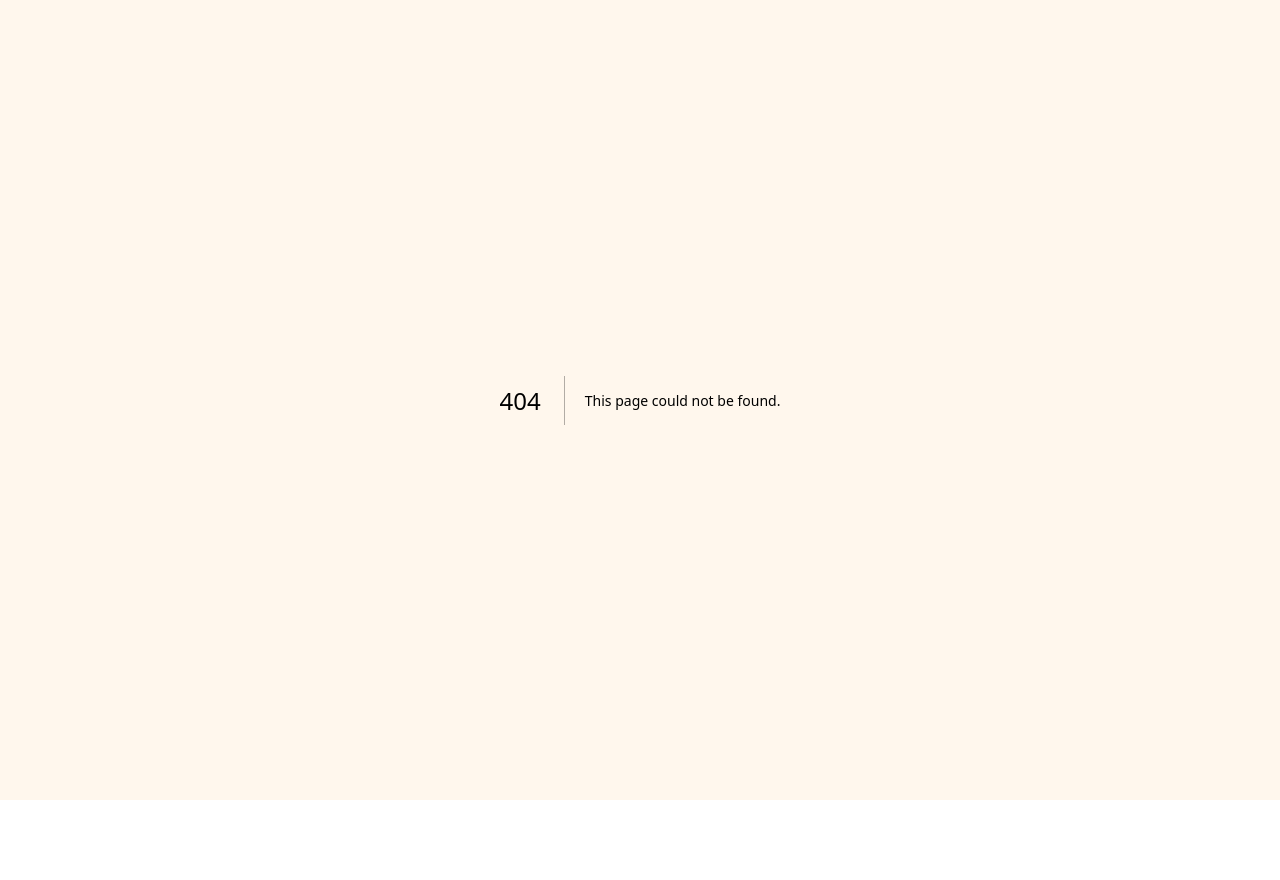
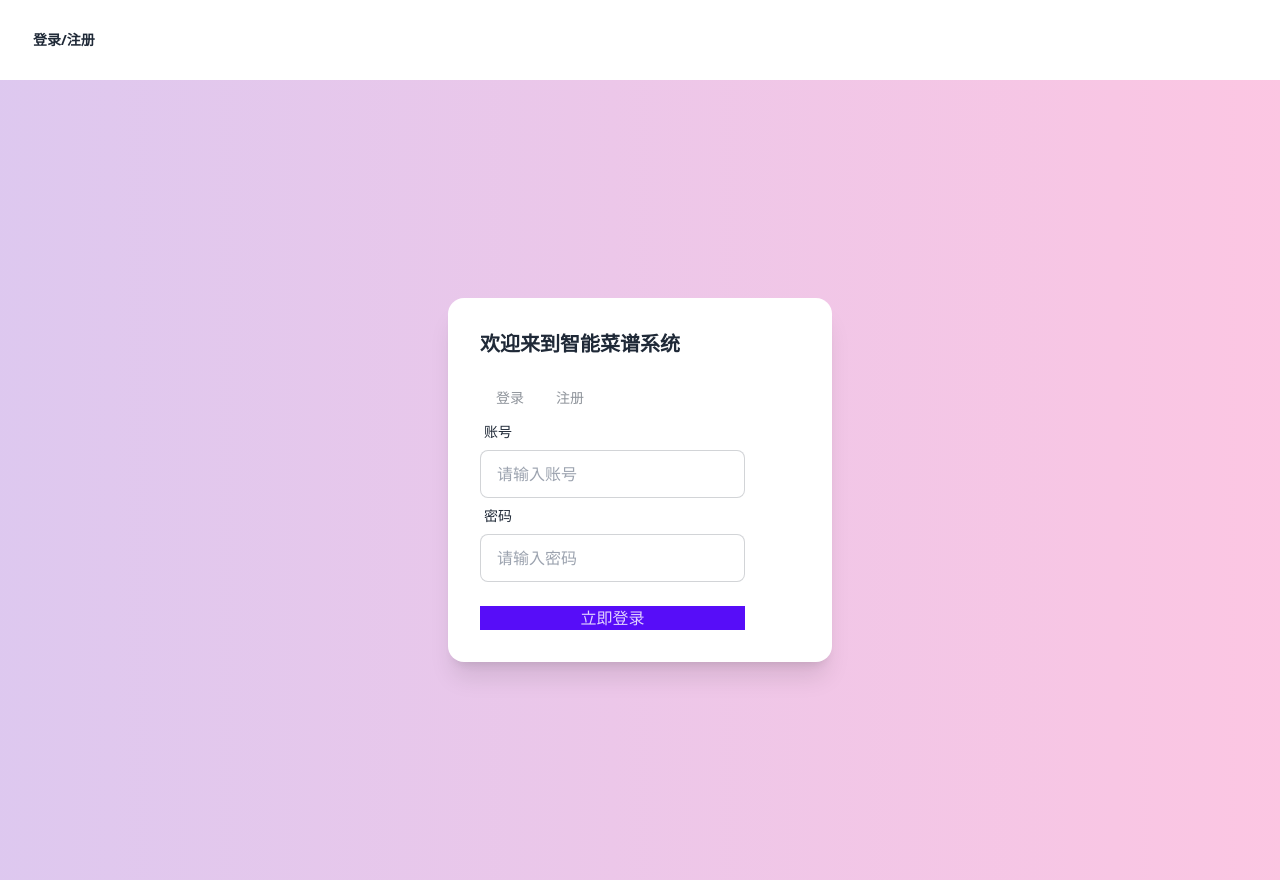
Before and after one commit to tietie52/caipu, a Next.js app: page /login in a window 1280 px wide. Before the commit this address had no page. Before the commit the page ends 800 px from the top, so only its background shows below. Built offline with nearby package versions, Linux system fonts and the light colour scheme.

Commit message:
何芯轶添加代码

```diff
--- /dev/null
+++ b/app/api/auth/login/route.ts
@@ -0,0 +1,39 @@
+import { NextRequest, NextResponse } from 'next/server';
+import { AppDataSource } from '@/lib/db';
+import { User } from '@/lib/entities/User';
+
+export async function POST(request: NextRequest) {
+  try {
+    const { email, password } = await request.json();
+
+    if (!AppDataSource.isInitialized) {
+      await AppDataSource.initialize();
+    }
+
+    const userRepository = AppDataSource.getRepository(User);
+    const user = await userRepository.findOne({
+      where: { email, password }
+    });
+
+    if (user) {
+      return NextResponse.json({
+        message: '登录成功',
+        user: {
+          id: user.id,
+          email: user.email
+        }
+      });
+    } else {
+      return NextResponse.json(
+        { error: '邮箱或密码错误' },
+        { status: 401 }
+      );
+    }
+  } catch (error) {
+    console.error('登录失败:', error);
+    return NextResponse.json(
+      { error: '服务器错误' },
+      { status: 500 }
+    );
+  }
+}
--- a/app/layout.tsx
+++ b/app/layout.tsx
@@ -1,6 +1,8 @@
+import 'reflect-metadata';
 import type { Metadata } from 'next'
 import { Inter } from 'next/font/google'
 import './globals.css'
+import Link from 'next/link';
 
 const inter = Inter({ subsets: ['latin'] })
 
@@ -15,8 +17,15 @@ export default function RootLayout({
   children: React.ReactNode
 }) {
   return (
-    <html lang="zh-CN">
-      <body className="bg-orange-50">{children}</body>
+    <html>
+      <body className="bg-orange-50">
+        <nav className="p-4 bg-base-100">
+          <Link href="/login" className="btn btn-ghost">
+            登录/注册
+          </Link>
+        </nav>
+        {children}
+      </body>
     </html>
-  )
+  );
 }
--- /dev/null
+++ b/app/login/page.tsx
@@ -0,0 +1,70 @@
+'use client';
+import { Tabs } from '@/components/ui/tabs';
+import { Input } from '@/components/ui/input';
+import { Button } from '@/components/ui/button';
+import { useForm } from 'react-hook-form';
+
+export default function Login() {
+  const { register, handleSubmit } = useForm();
+
+  const onSubmit = async (data: any) => {
+    try {
+      const response = await fetch('/api/auth/login', {
+        method: 'POST',
+        body: JSON.stringify(data)
+      });
+      // 处理响应
+    } catch (error) {
+      console.error('登录失败:', error);
+    }
+  };
+
+  return (
+    <div className="min-h-screen flex items-center justify-center bg-gradient-to-r from-primary/20 to-secondary/20">
+      <div className="card w-96 bg-base-100 shadow-xl">
+        <div className="card-body">
+          <h2 className="card-title mb-4">欢迎来到智能菜谱系统</h2>
+
+          <Tabs defaultValue="login">
+            <div className="tabs">
+              <div className="tab-list">
+                <div className="tab">登录</div>
+                <div className="tab">注册</div>
+              </div>
+
+              <form onSubmit={handleSubmit(onSubmit)}>
+                <div className="form-control">
+                  <label className="label">
+                    <span className="label-text">账号</span>
+                  </label>
+                  <Input
+                    type="text"
+                    placeholder="请输入账号"
+                    {...register('username')}
+                  />
+                </div>
+
+                <div className="form-control">
+                  <label className="label">
+                    <span className="label-text">密码</span>
+                  </label>
+                  <Input
+                    type="password"
+                    placeholder="请输入密码"
+                    {...register('password')}
+                  />
+                </div>
+
+                <div className="form-control mt-6">
+                  <Button type="submit" className="btn-primary">
+                    立即登录
+                  </Button>
+                </div>
+              </form>
+            </div>
+          </Tabs>
+        </div>
+      </div>
+    </div>
+  );
+}
--- /dev/null
+++ b/components/ui/button.tsx
@@ -0,0 +1,8 @@
+export const Button = ({ children, ...props }) => (
+  <button
+    className="btn btn-primary w-full"
+    {...props}
+  >
+    {children}
+  </button>
+);
--- /dev/null
+++ b/components/ui/input.tsx
@@ -0,0 +1,6 @@
+export const Input = ({ ...props }) => (
+  <input
+    className="input input-bordered w-full"
+    {...props}
+  />
+);
--- /dev/null
+++ b/components/ui/tabs.tsx
@@ -0,0 +1,5 @@
+export const Tabs = ({ defaultValue, children }: { defaultValue: string; children: React.ReactNode }) => (
+  <div data-orientation="horizontal" className="tabs">
+    {children}
+  </div>
+);
--- /dev/null
+++ b/lib/db.ts
@@ -0,0 +1,13 @@
+import { DataSource } from 'typeorm';
+import { User } from './entities/User';
+
+export const AppDataSource = new DataSource({
+  type: 'mysql',
+  host: process.env.DB_HOST,
+  port: Number(process.env.DB_PORT),
+  username: process.env.DB_USER,
+  password: process.env.DB_PASSWORD,
+  database: process.env.DB_NAME,
+  entities: [User],
+  synchronize: true
+});
--- /dev/null
+++ b/lib/entities/User.ts
@@ -0,0 +1,13 @@
+import { Entity, PrimaryGeneratedColumn, Column } from 'typeorm';
+
+@Entity()
+export class User {
+  @PrimaryGeneratedColumn()
+  id: number;
+
+  @Column({ unique: true })
+  email: string;
+
+  @Column()
+  password: string;
+}
```
Also changed, not shown: middleware.ts (added, +8 -0 lines), package.json (+8 -2 lines), tsconfig.json (+23 -33 lines), lib/config.ts (added), 2 other files (tests, documents, lock files or other folders).
